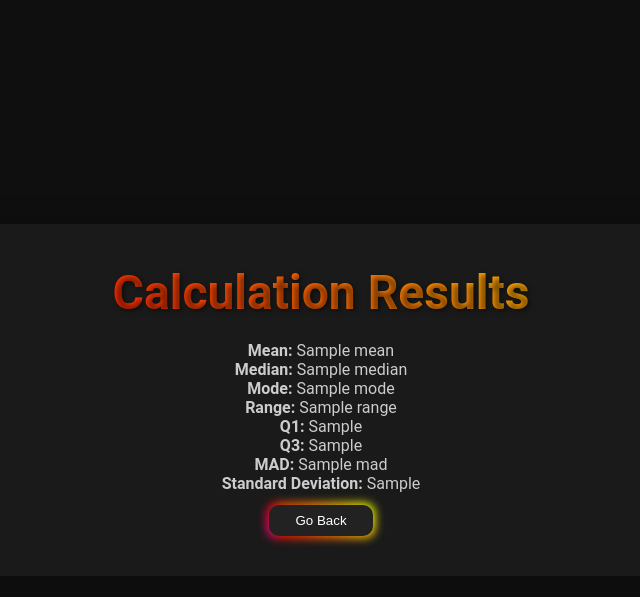
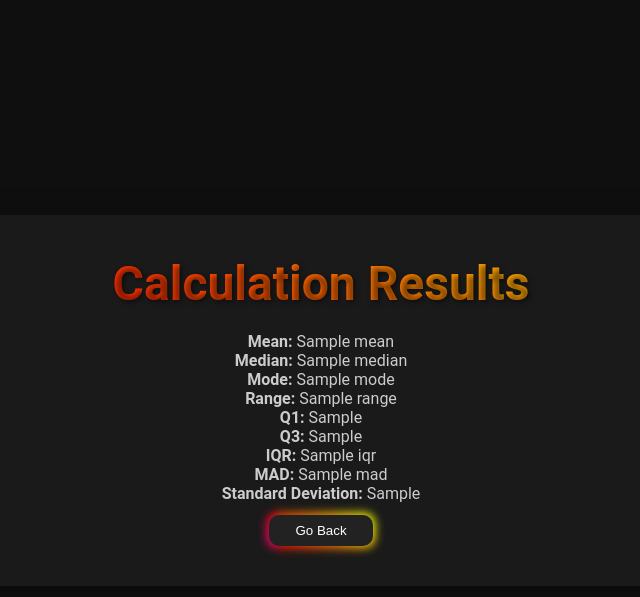
Before and after one commit to iamdhruv10/Calculator, a Flask app: template templates/result.html in a window 1280 px wide. Shown: the top 597 px of the page, without its empty margins (319-959 px from the left). Run offline with Flask 3, Linux system fonts and the light colour scheme; the template is opened without the code that fills it: most values are stand-ins (such as "Sample title", 1, 10 or a date in 2020).

Commit message:
Update result.html

```diff
--- a/templates/result.html
+++ b/templates/result.html
@@ -17,6 +17,7 @@
             <p><strong>Range:</strong> {{ stats['range'] }}</p>
             <p><strong>Q1:</strong> {{ stats['Q1'] }}</p>
             <p><strong>Q3:</strong> {{ stats['Q3'] }}</p>
+            <p><strong>IQR:</strong> {{ stats['IQR'] }}</p>
             <p><strong>MAD:</strong> {{ stats['MAD'] }}</p>
             <p><strong>Standard Deviation:</strong> {{ stats['Standard Deviation'] }}</p>
         </div>
```
